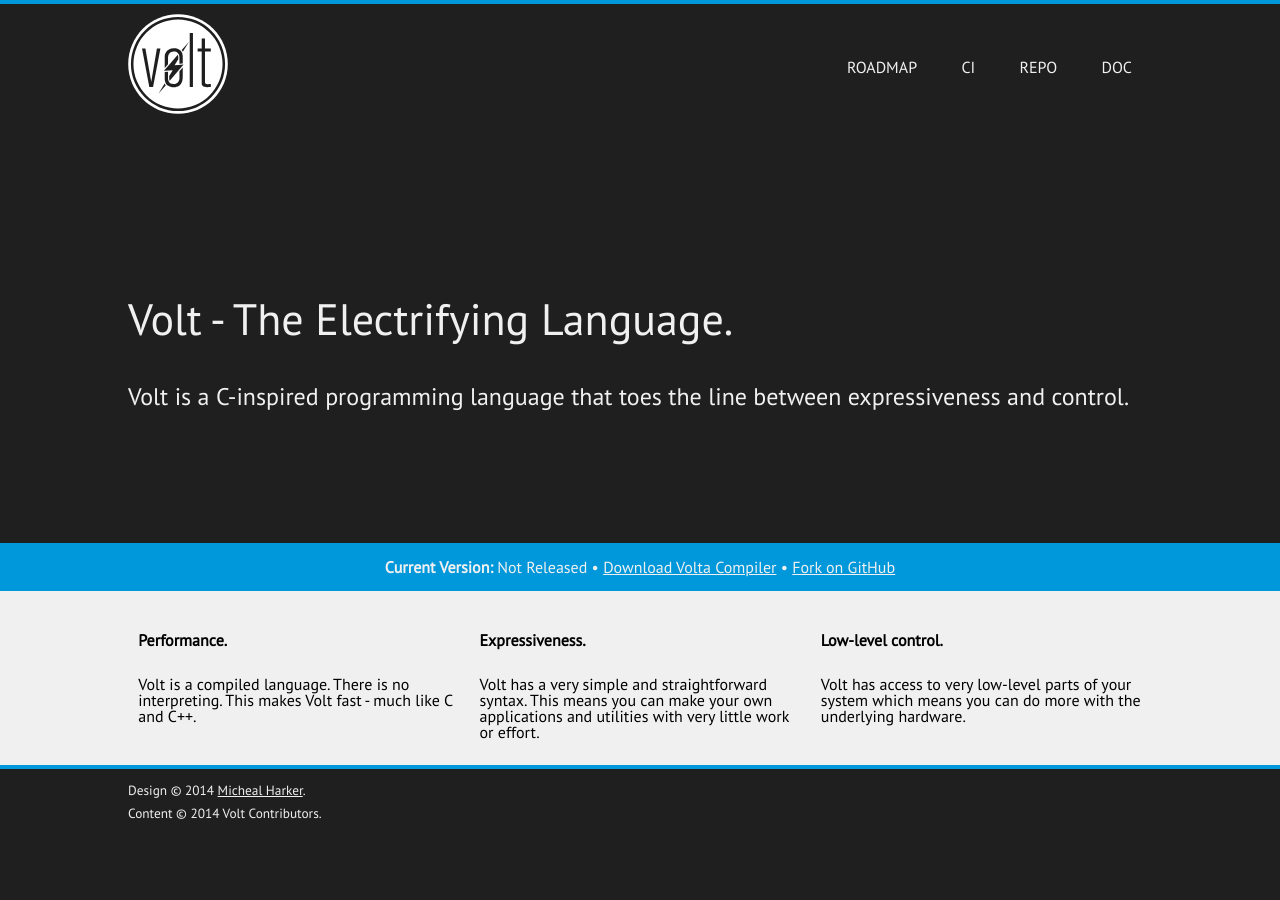
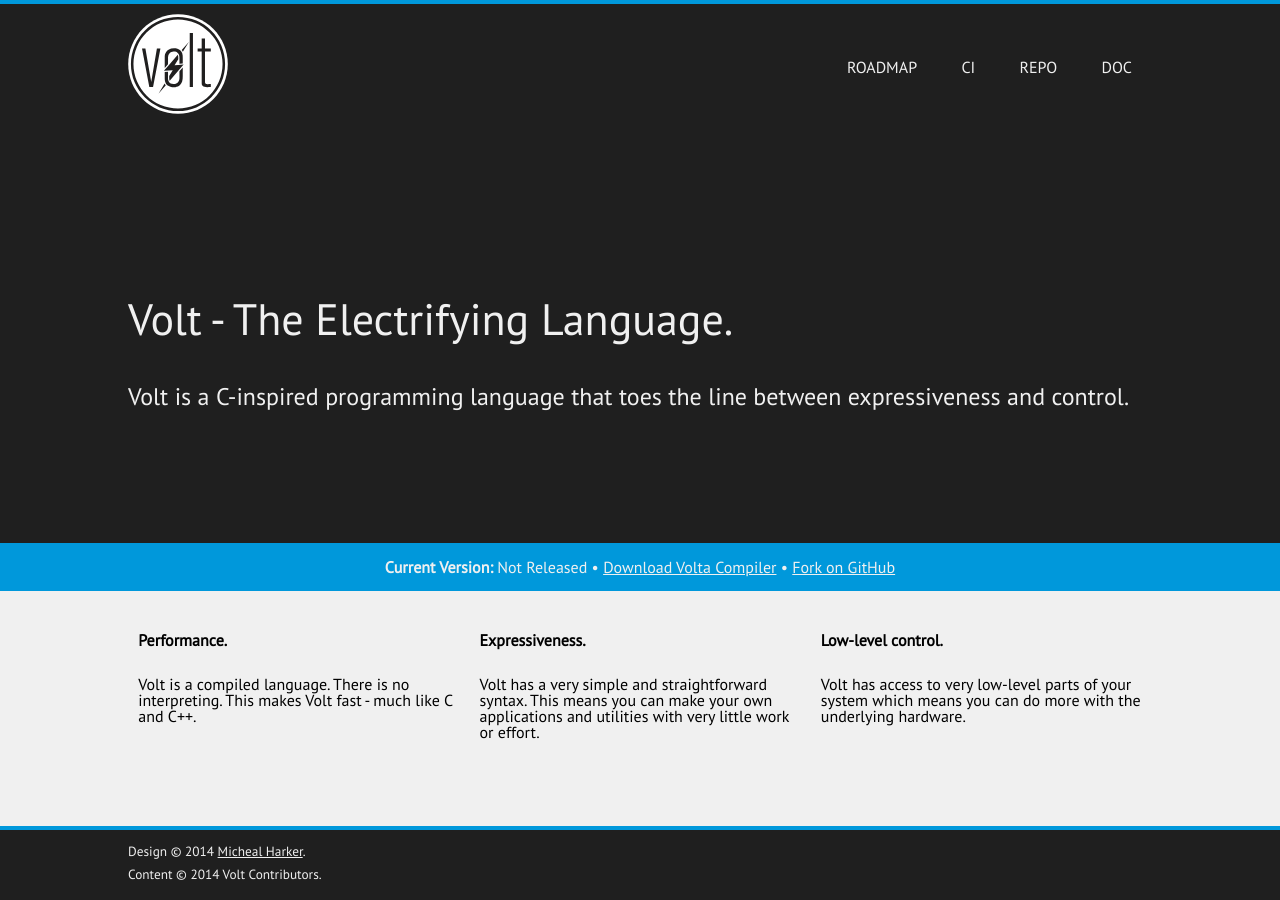
Before and after one commit to VoltLang/Website, a Jekyll site: the page built from index.html, in a window 1280 px wide. Built offline with Jekyll 4.4.1, drawn with Linux system fonts in a browser that asks for light colours.

Commit message:
css: Improve footer, always at the bottom.

```diff
--- a/_includes/header.html
+++ b/_includes/header.html
@@ -8,6 +8,6 @@
     <a href="https://ci.volt-lang.org/">CI</a>
     <a href="http://github.com/VoltLang/Volta">Repo</a>
     <a href="{{ "/doc" | prepend: site.baseurl }}">Doc</a>
-   </nav>
+  </nav>
   <div style="clear: both;"></div>
 </header>
--- a/_sass/_base.scss
+++ b/_sass/_base.scss
@@ -9,8 +9,14 @@
 
 b {font-weight: bold;}
 
+html {
+	min-height: 100%;
+	position: relative;
+}
+
 body {
 	line-height: 1;
+	margin: 0 0 80px 0;
 }
 
 ol,ul {
--- a/_sass/_layout.scss
+++ b/_sass/_layout.scss
@@ -8,12 +8,13 @@
 /* Volt Website */
 body {
 	border-top: 4px solid $volt-color-blue;
-	background: $volt-black;
+	background: $volt-color-white;
 }
 
 /* Used on all pages */
 header {
 	padding: 10px 10%;
+	background: $volt-black;
 
 	nav {
 		float: right;
@@ -60,6 +61,7 @@
 
 /* The big fancy text on the main page */
 section.hero {
+	background: $volt-black;
 	padding: 10% 10%;
 
 	h1 {
@@ -112,8 +114,6 @@
 	}
 }
 
-
-
 /* Used in page.html layout */
 article {
 	border-top: 4px solid $volt-color-blue;
@@ -157,6 +157,12 @@
 }
 
 footer {
+	position: absolute;
+	left: 0;
+	right: 0;
+	bottom: 0;
+	height: 50px;
+	background: $volt-black;
 	border-top: 4px solid $volt-color-blue;
 	padding: 10px 10%;
 
@@ -223,11 +229,10 @@
 	}
 }
 
-@media screen and (max-width: 480px) and (orientation : portrait) {
+@media screen and (max-width: 480px) and (orientation: portrait) {
 	header nav a {
 		display: block;
 		margin: 10px;
-
 
 		&:last-child {
 			margin-bottom: 50px;
```
